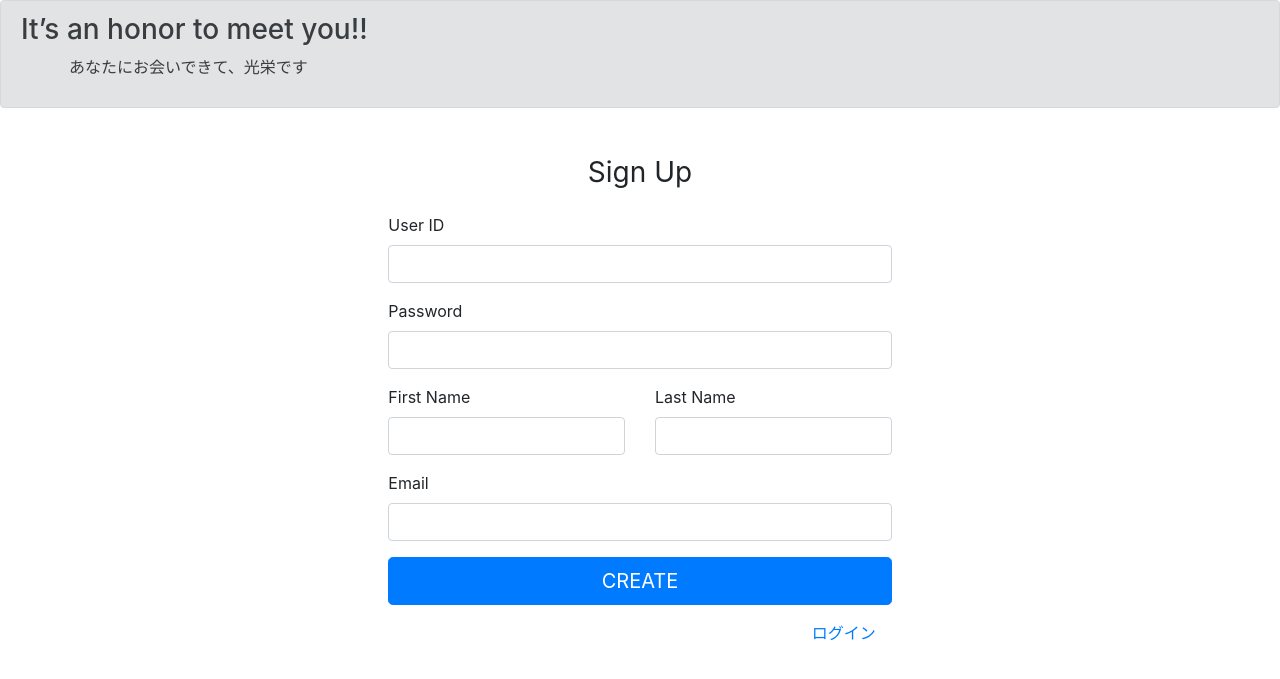
After one commit to cntn-jr/ActionLogger_Django, a Django app: page /signup/ in a window 1280 px wide. The commit adds this page. Shown: the top 679 px of the page. Run offline with Django 3.2, Linux system fonts and the light colour scheme; some libraries are stand-ins or nearby versions.

Commit message:
ユーザの作成処理と削除処理

```diff
--- a/actionLoggerApp/urls.py
+++ b/actionLoggerApp/urls.py
@@ -1,9 +1,11 @@
 from django.urls import path, include
-from .views import loginfunc, topPagefunc, updateUserfunc, logoutfunc
+from .views import loginfunc, topPagefunc, updateUserfunc, logoutfunc, signupfunc, deleteUser
 
 urlpatterns = [
+    path('signup/', signupfunc, name='signup'),
     path('login/', loginfunc, name='login'),
     path('topPage/', topPagefunc, name='topPage'),
     path('updateUser/', updateUserfunc, name='updateUser'),
     path('logout/', logoutfunc, name='logout'),
+    path('deleteUser/', deleteUser, name='deleteUser'),
 ]
--- a/actionLoggerApp/views.py
+++ b/actionLoggerApp/views.py
@@ -1,12 +1,29 @@
 from django.shortcuts import render
+from django.views.generic import DeleteView
 from django.contrib.auth import authenticate, login, logout
 from django.contrib.auth.decorators import login_required
+from django.utils.decorators import method_decorator
 from django.shortcuts import redirect, get_object_or_404
+from django.urls import reverse_lazy
 from .models import SiteUser
 
 # Create your views here.
+def signupfunc(request):
+    if request.method=='GET':
+        return render(request, 'signup.html', {'pageTitle':'create user'})
+    else:
+        userId = request.POST['userId']
+        password = request.POST['password']
+        firstName = request.POST['firstName']
+        lastName = request.POST['lastName']
+        email = request.POST['email']
+        user=SiteUser.objects.create_user(userId, password, firstName, lastName, email)
+        login(request, user)
+        return redirect('topPage')
+
 def loginfunc(request):
     if request.method == 'POST':
+        # ログイン処理
         username = request.POST['username']
         password = request.POST['password']
         user = authenticate(request, username=username, password=password)
@@ -17,9 +34,11 @@ def loginfunc(request):
         else:
             return render(request, 'login.html', {'error':'ユーザ情報が正しくありません'})
     else:
+        # ログインページの表示
         return render(request, 'login.html', {'pageTitle':'Login'})
 
 def logoutfunc(request):
+    # ログアウト処理
     logout(request)
     return redirect('login')
 
@@ -33,7 +52,7 @@ def topPagefunc(request):
 def updateUserfunc(request):
     if request.method == 'GET':
         # ページの表示
-        return render(request, 'updateUser.html', {'pageTitle':'updateUser', 'loginUser' : request.user})
+        return render(request, 'updateUser.html', {'pageTitle':'update user', 'loginUser' : request.user})
     else:
         # ユーザ上更新の処理
         user = request.user
@@ -44,3 +63,11 @@ def updateUserfunc(request):
         user.tel = request.POST['tel']
         user.save()
         return redirect('topPage')
+
+@login_required
+def deleteUser(request):
+    if request.method == 'POST':
+        request.user.delete()
+        return redirect('login')
+    else:
+        return render(request, 'deleteUser.html', {})
--- a/actionLoggerProject/settings.py
+++ b/actionLoggerProject/settings.py
@@ -126,4 +126,4 @@ STATIC_URL = '/static/'
 
 AUTH_USER_MODEL = 'actionLoggerApp.SiteUser'
 
-LOGIN_URL = 'login'
+LOGIN_URL = 'login'#ログインしていないときにここに飛ぶ
--- /dev/null
+++ b/templates/signup.html
@@ -0,0 +1,40 @@
+{% extends 'base_simple.html' %}
+{% block header %}
+    <div class="alert alert-secondary mb-0" role="alert">
+        <h3 class="alert-heading">It’s an honor to meet you!!</h3>
+        <p class='ml-5'>あなたにお会いできて、光栄です</p>
+    </div>
+{% endblock header %}
+{% block content %}
+    <form class="form-signin container mt-5 col-5" method='post'>
+    {% csrf_token %}
+        <div class="text-center mb-4">
+                <h1 class="h3 mb-3 font-weight-normal">Sign Up</h1>
+                <p class='text-red'>{{error}}</p>
+        </div>
+        <div class="form-group">
+                <label for="exampleFormControlInput1">User ID</label>
+                <input type="text" class="form-control" id="exampleFormControlInput1" placeholder="" name='userId'>
+        </div>
+        <div class="form-group">
+                <label for="exampleFormControlInput1">Password</label>
+                <input type="password" class="form-control" id="exampleFormControlInput1" placeholder="" name='password'>
+        </div>
+        <div class="form-group row">
+            <div class='col'>
+                <label for="exampleFormControlInput1">First Name</label>
+                <input type="text" class="form-control" id="exampleFormControlInput1" placeholder="" name='firstName'>
+            </div>
+            <div class='col'>
+                <label for="exampleFormControlInput1">Last Name</label>
+                <input type="text" class="form-control" id="exampleFormControlInput1" placeholder="" name='lastName'>
+            </div>
+        </div>
+        <div class="form-group">
+                <label for="exampleFormControlInput1">Email</label>
+                <input type="email" class="form-control" id="exampleFormControlInput1" placeholder="" name='email'>
+        </div>
+        <button class="btn btn-lg btn-primary btn-block" type="submit">CREATE</button>
+        <a class="nav-link active text-right mt-2" href="{% url 'login' %}">ログイン</a>
+    </form>
+{% endblock content %}
```
Also changed, not shown: actionLoggerApp/models.py (+7 -7 lines), templates/base_dashboard.html (+2 -13 lines), templates/deleteUser.html (added, +15 -0 lines), templates/login.html (+6 -5 lines), actionLoggerApp/migrations/0017_auto_20210212_0511.py (added), templates/base_simple.html (renamed from templates/base_blank.html).
